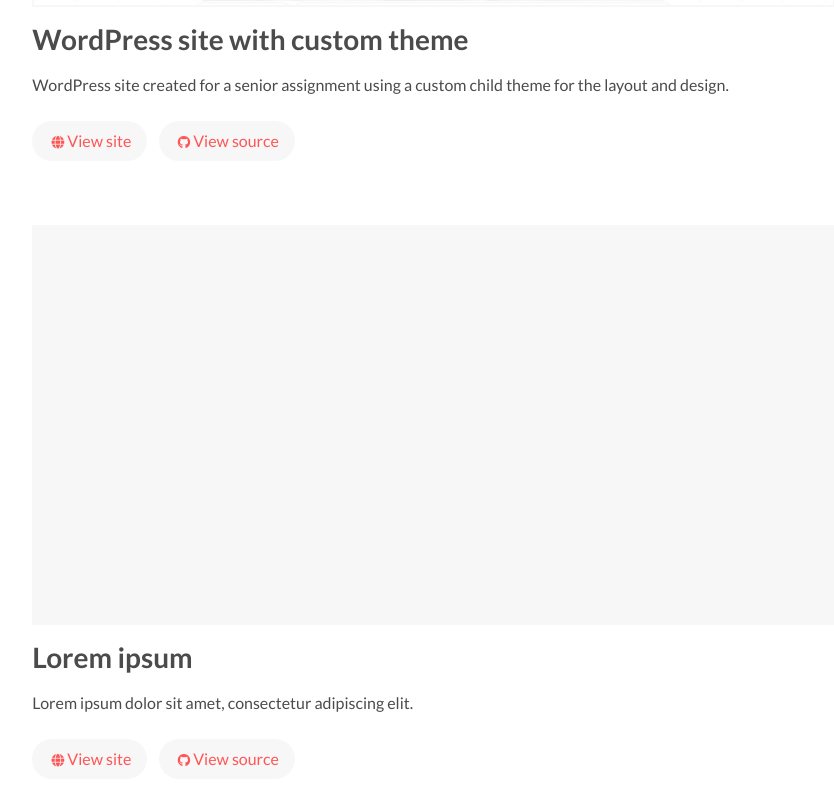
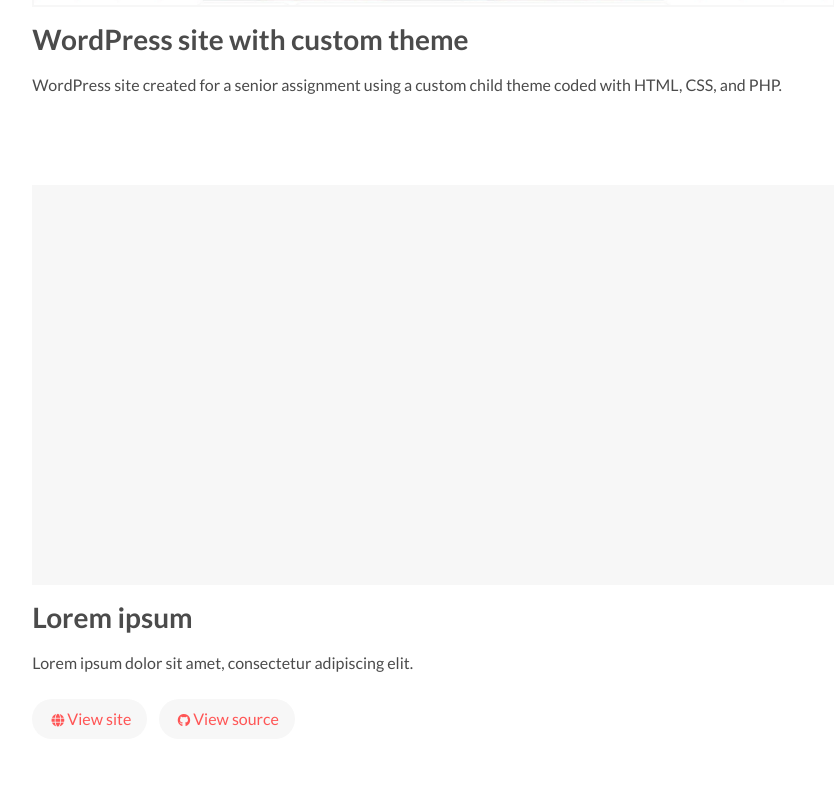
Before and after one commit to willstewartcode/willstewartcode.github.io, a plain HTML site: page index.htm in a window 1280 px wide. Shown: the part 1659-2459 px from the top of the page, without its empty margins (313-1147 px from the left). Drawn offline with Linux system fonts and the light colour scheme.

Commit message:
Updated WordPress portfolio item

```diff
--- a/index.htm
+++ b/index.htm
@@ -222,10 +222,9 @@
                         <div class="col-md-12 portfolio-item" id="wordpress-custom"></div>
                         <div class="col-md-12 portfolio-caption">
                            <h3>WordPress site with custom theme</h3>
-                           <p>WordPress site created for a senior assignment using a custom child theme for the layout and design.</p>
+                           <p>WordPress site created for a senior assignment using a custom child theme coded with HTML, CSS, and PHP.</p>
                            <br>
-                           <a href="#" target="_blank"><i class="fa-solid fa-globe"></i> View site</a>
-                           <a href="#" target="_blank"><i class="fa-brands fa-github"></i> View source</a>
+
                         </div>
 
                         <div class="col-md-12 portfolio-item"></div>
--- a/style.css
+++ b/style.css
@@ -203,10 +203,6 @@
     background-color: #f7f7f7;
 }
 
-.portfolio-item:hover {
-    height: fit-content;
-}
-
 /*
     Portfolio images
 */
```
